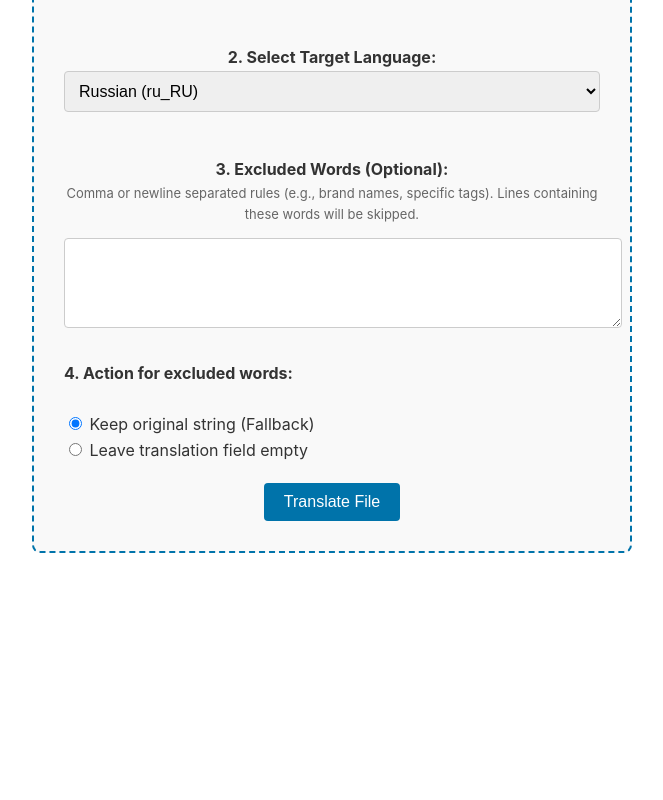
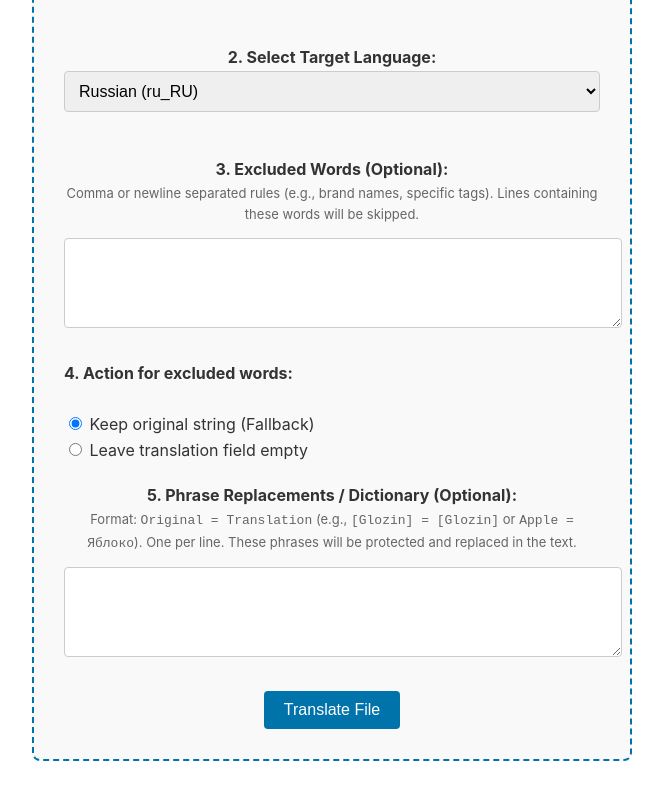
Before and after one commit to mondepari/wp-translate-js, a website: page public/index.html in a window 1280 px wide. Shown: the part 362-1162 px from the top of the page, without its empty margins (308-971 px from the left). Before the commit the page ends 995 px from the top, so only its background shows below. Drawn offline with Linux system fonts and the light colour scheme.

Commit message:
Update index.html

```diff
--- a/public/index.html
+++ b/public/index.html
@@ -49,6 +49,11 @@
             <label style="cursor: pointer;"><input type="radio" name="untranslatedAction" value="blank"> Leave translation field empty</label>
         </div>
 
+        <label for="replacements"><strong>5. Phrase Replacements / Dictionary (Optional):</strong></label><br>
+        <p style="font-size: 13px; color: #666; margin-top: 0;">Format: <code>Original = Translation</code> (e.g., <code>[Glozin] = [Glozin]</code> or <code>Apple = Яблоко</code>). One per line. These phrases will be protected and replaced in the text.</p>
+        <textarea id="replacements" rows="4" style="width: 100%; padding: 10px; border-radius: 4px; border: 1px solid #ccc; font-family: inherit; font-size: 14px;"></textarea>
+        <br><br>
+
         <button class="btn" id="startBtn" onclick="startTranslation()">Translate File</button>
     </div>
 
@@ -68,6 +73,7 @@
             formData.append('toLang', document.getElementById('toLang').value);
             formData.append('fromLang', 'en');
             formData.append('exclusions', document.getElementById('exclusions').value);
+            formData.append('replacements', document.getElementById('replacements').value);
 
             const actionSelection = document.querySelector('input[name="untranslatedAction"]:checked').value;
             formData.append('untranslatedAction', actionSelection);
```
